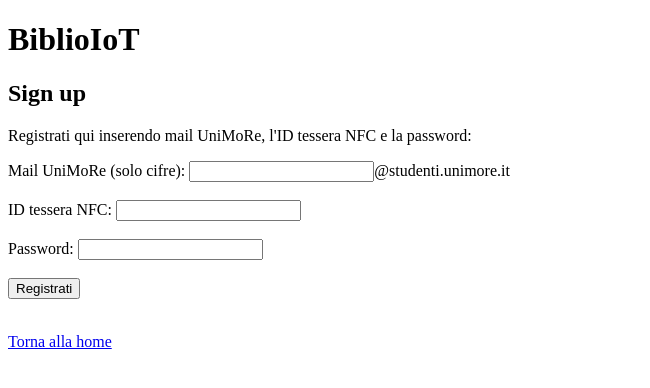
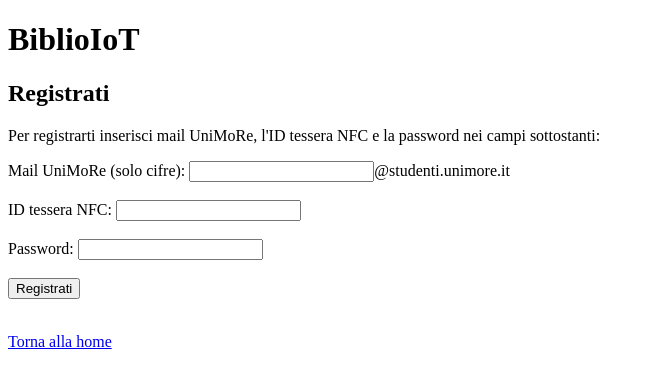
Before and after one commit to mattiatrabucco/Biblio_IoT, a Django app: page /register/ in a window 1280 px wide. Shown: the top 388 px of the page, without its empty margins (0-650 px from the left). Run offline with Django 4.2, Linux system fonts and the light colour scheme.

Commit message:
Updated italian localization

```diff
--- a/django/biblioSite/myapp/templates/register.html
+++ b/django/biblioSite/myapp/templates/register.html
@@ -3,17 +3,17 @@
 {% comment %} Page to register users. {% endcomment %}
 
 {% block head %}
-    <title>BiblioIoT | Sign up</title>
+    <title>BiblioIoT | Registrati</title>
 {% endblock %}
 
 {% block body %}
     <header>
         <h1>BiblioIoT</h1>
-        <h2>Sign up</h2>
+        <h2>Registrati</h2>
     </header>
     <section>
         {% if first %}
-            <p>Registrati qui inserendo mail UniMoRe, l'ID tessera NFC e la password:</p>
+            <p>Per registrarti inserisci mail UniMoRe, l'ID tessera NFC e la password nei campi sottostanti:</p>
         {% endif %}
 
         {% if email_number_error %}
@@ -27,8 +27,8 @@
         {% endif %}
 
         {% if ok %}
-            <p>Registration completed.</p>
-            <p><a href="{% url 'myapp:home' %}">Go to login</a></p>
+            <p>Registrazione completata!</p>
+            <p><a href="{% url 'myapp:home' %}">Vai al login.</a></p>
         {% endif %}
 
         <form method="post">
```
Also changed, not shown: tessere.db.
